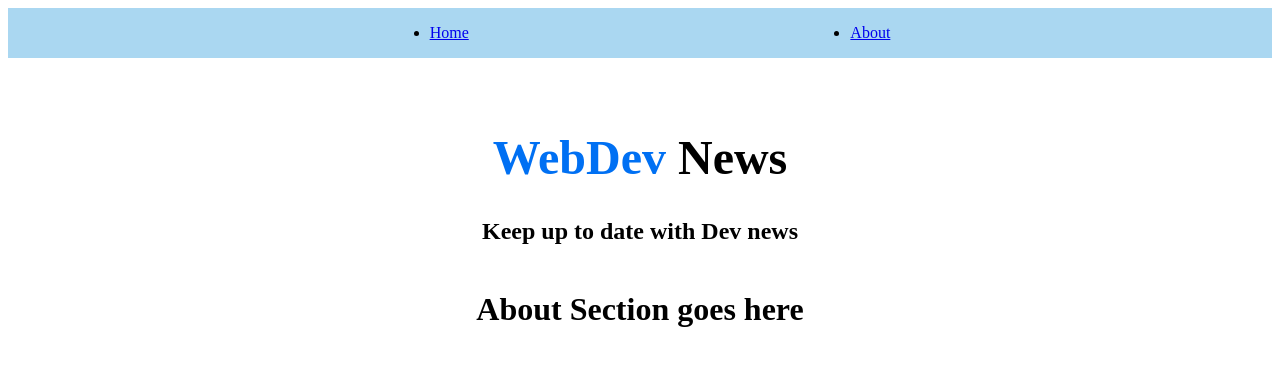
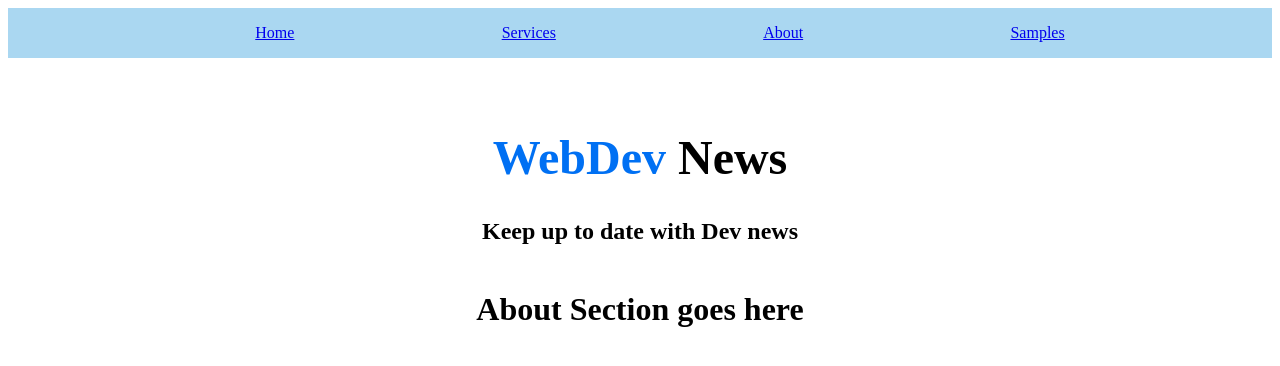
Before and after one commit to fojanb/spa-nextjs, a Next.js app in the folder spa-nextjs/: page /about in a window 1280 px wide. Shown: the top 366 px of the page. Built offline with nearby package versions, Linux system fonts and the light colour scheme.

Commit message:
Update Nav.js

```diff
--- a/spa-nextjs/components/Nav.js
+++ b/spa-nextjs/components/Nav.js
@@ -4,12 +4,10 @@ const Nav = () => {
   return (
     <nav className={navStyles.nav}>
       <ul className={navStyles.ul}>
-        <li>
-          <Link href="/">Home</Link>
-        </li>
-        <li>
-          <Link href="/about">About</Link>
-        </li>
+        <Link href="/">Home</Link>
+        <Link href="/services">Services</Link>
+        <Link href="/about">About</Link>
+        <Link href="/">Samples</Link>
       </ul>
     </nav>
   );
```
